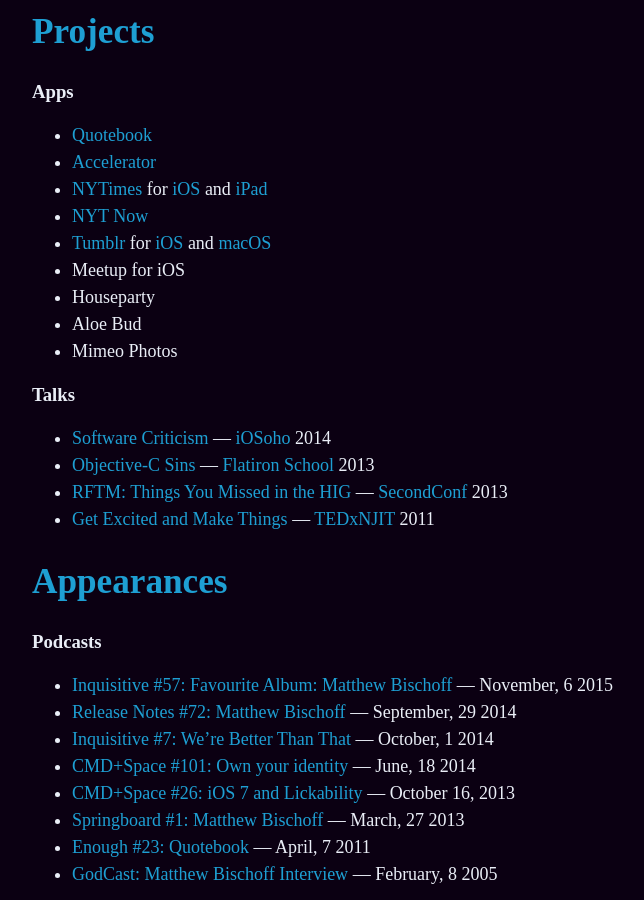
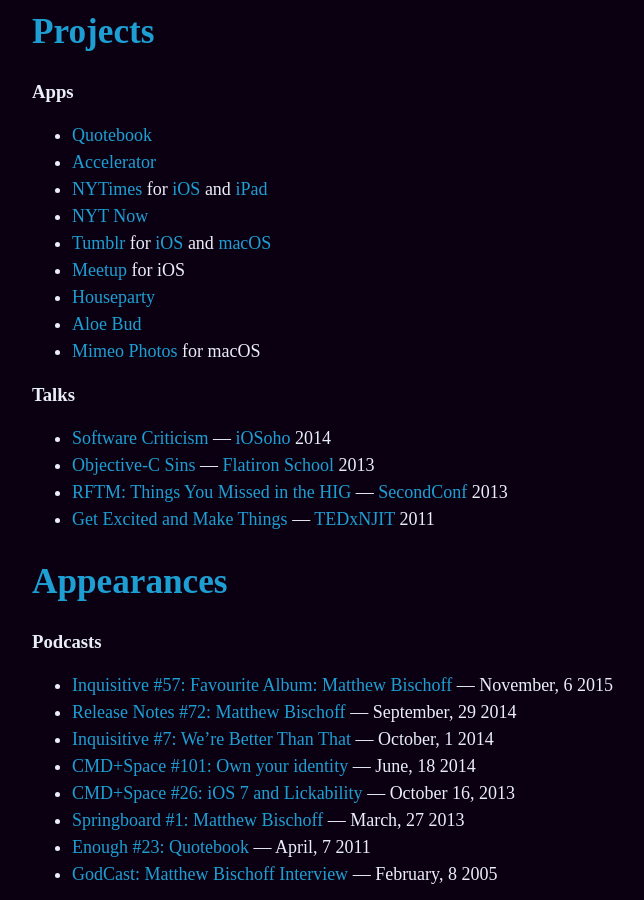
Before and after one commit to mbbischoff/website, a Jekyll site: the page built from about.md, in a window 1280 px wide and 900 px high, scrolled down 1782 px. Shown: the whole window, without its empty margins (258-902 px from the left). Built offline with Jekyll 4.4.1, drawn with Linux system fonts in a browser that asks for light colours; some web fonts are replaced.

Commit message:
Updated About

```diff
--- a/about.md
+++ b/about.md
@@ -27,10 +27,10 @@
 * [NYTimes](https://nytimes.com) for [iOS](https://itunes.apple.com/us/app/nytimes-breaking-national/id284862083?mt=8) and [iPad](https://itunes.apple.com/us/app/nytimes-for-ipad-breaking/id357066198?mt=8)
 * [NYT Now](https://itunes.apple.com/us/app/nyt-now/id798993249?mt=8)
 * [Tumblr](https://tumblr.com) for [iOS](https://itunes.apple.com/us/app/tumblr/id305343404?mt=8) and [macOS](https://itunes.apple.com/us/app/tumblr/id929285034?ls=1&mt=12)
-* Meetup for iOS
-* Houseparty
-* Aloe Bud
-* Mimeo Photos
+* [Meetup](https://meetup.com) for iOS
+* [Houseparty](https://houseparty.com)
+* [Aloe Bud](https://aloe.club)
+* [Mimeo Photos](https://mimeophotos.com) for macOS
 
 ### Talks
 
```
